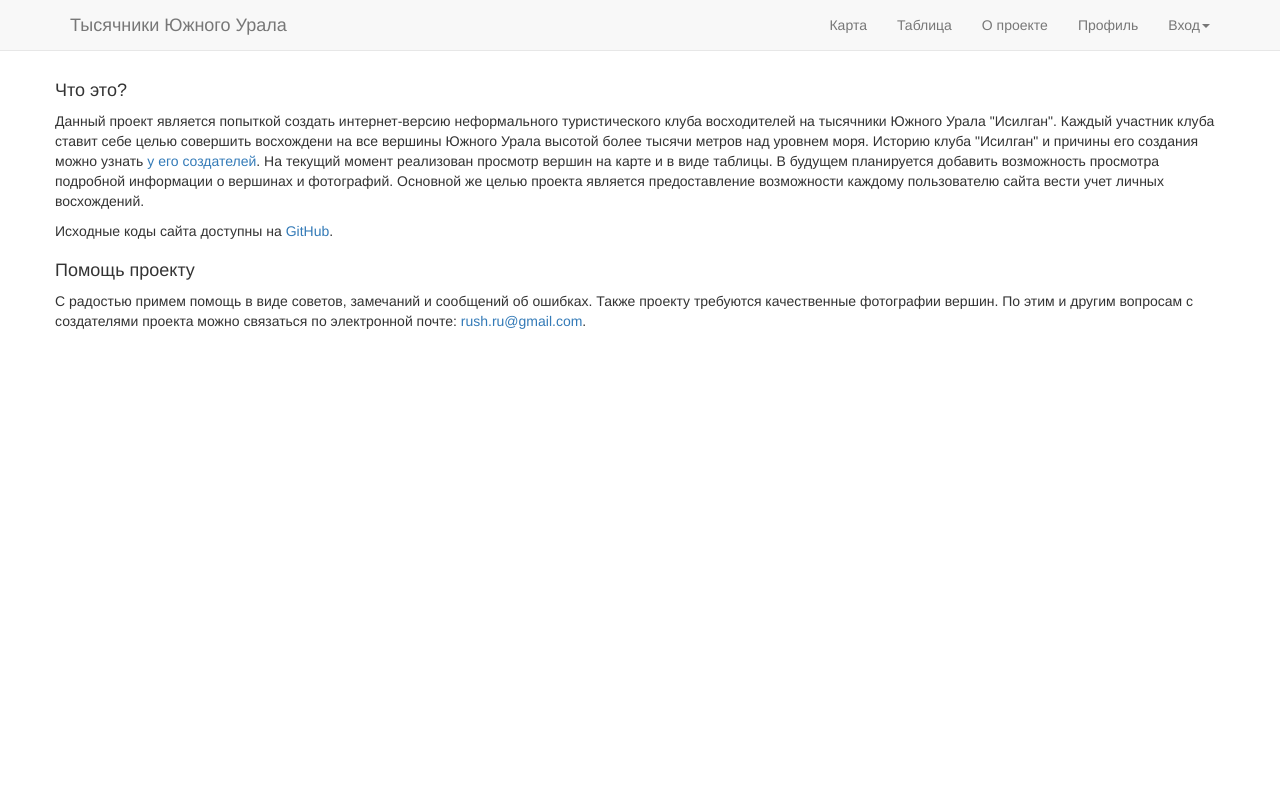
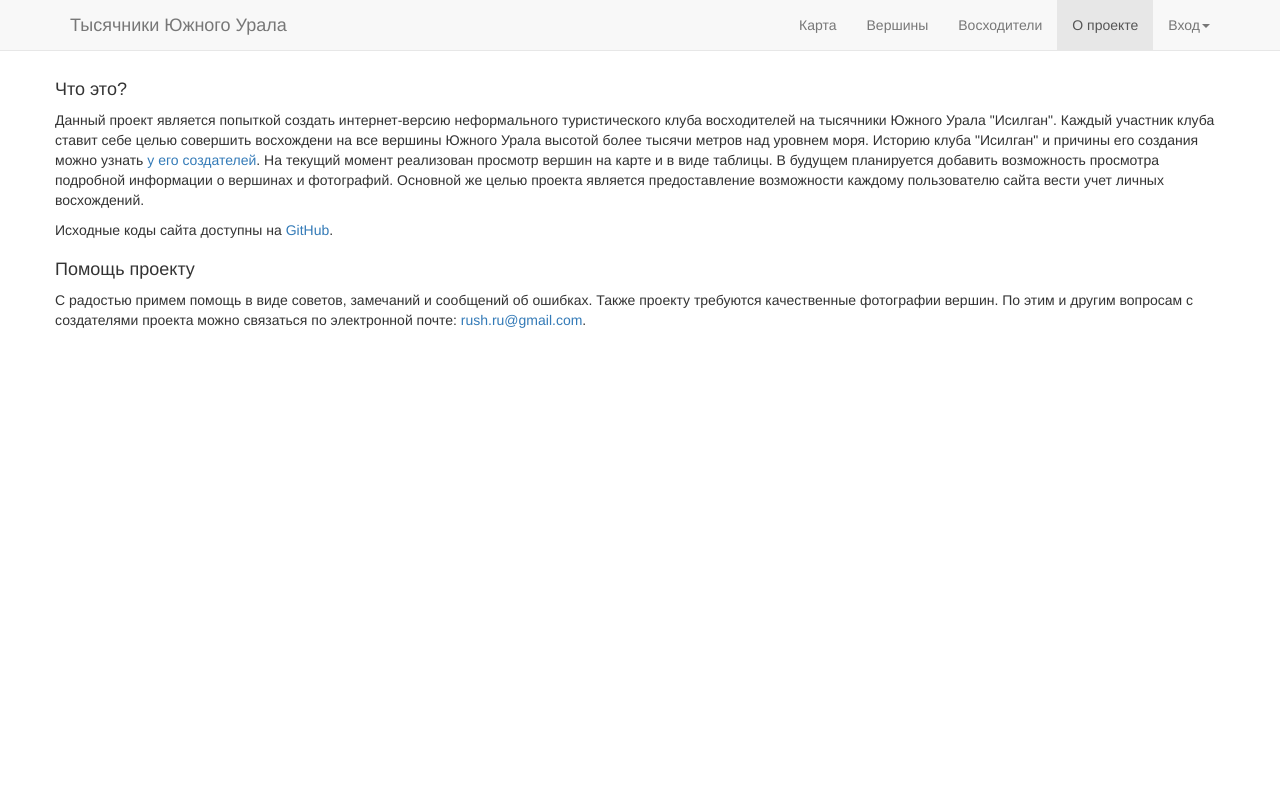
Before and after one commit to binrush/thousands, a Flask app: page /about in a window 1280 px wide. Run offline with Flask 2, Linux system fonts and the light colour scheme; parts of the project's set-up code (start-up, migrations or seed data) failed here and were passed over; some libraries are stand-ins or nearby versions.

Commit message:
Some ui fixes

```diff
--- a/thousands/static/style.css
+++ b/thousands/static/style.css
@@ -1,5 +1,6 @@
-#map { height: 700px; }
+html, body, .container, #map { height: 100%; }
 #coordinates-pick-map {
     margin-top: 15px;
     height: 300px;
 }
+body { padding-top: 70px;}
--- a/thousands/templates/layout.html
+++ b/thousands/templates/layout.html
@@ -37,7 +37,7 @@
   <body>
 
     <!-- Static navbar -->
-    <nav class="navbar navbar-default navbar-static-top">
+    <nav class="navbar navbar-default navbar-fixed-top">
       <div class="container">
         <div class="navbar-header">
           <button type="button" class="navbar-toggle collapsed" data-toggle="collapse" data-target="#navbar" aria-expanded="false" aria-controls="navbar">
--- a/thousands/templates/menu.html
+++ b/thousands/templates/menu.html
@@ -1,9 +1,9 @@
 <ul class="nav navbar-nav navbar-right">
 <!-- <li><a href="/admin/summits/new">Добавить</a></li> -->
-  <li><a href="/">Карта</a></li>
-  <li><a href="/table">Таблица</a></li>
-  <li><a href="/about">О проекте</a></li>
-  <li><a href="/profile">Профиль</a></li>
+<li {%  if active_page == 'index' %} class="active"{% endif %}><a href="{{ url_for('index')}}">Карта</a></li>
+<li {%  if active_page == 'table' %} class="active"{% endif %}><a href="{{ url_for('table') }}">Вершины</a></li>
+<li {%  if active_page == 'top' %} class="active"{% endif %}><a href="{{ url_for('top') }}">Восходители</a></li>
+<li {%  if active_page == 'about' %} class="active"{% endif %}><a href="{{ url_for('about') }}">О проекте</a></li>
   {% if not current_user.is_authenticated() %}
   <li class="dropdown">
       <a href="#" class="dropdown-toggle" data-toggle="dropdown" role="button" aria-expanded="false">Вход<span class="caret"></span></a>
@@ -14,7 +14,7 @@
       </ul>
   </li>
   {% else %}
-  <li><a href="/logout">Выход ({{ current_user.name }})</a></li>
+  <li {%  if active_page == 'profile' %} class="active"{% endif %}><a href="{{ url_for('profile') }}">{{ current_user.name }}</a></li>
   {% endif %}
 
 </ul>
--- a/thousands/templates/profile.html
+++ b/thousands/templates/profile.html
@@ -13,4 +13,9 @@
         </ul>
     </div>
 </div>
+<div class="row">
+    <div class="col-md-offset-3 col-md-6">
+        <a href="{{ url_for('logout') }}" class="btn btn-default" role="button">Выход</a>
+    </div>
+</div>
 {% endblock %}
--- a/thousands/views.py
+++ b/thousands/views.py
@@ -6,24 +6,28 @@ import httplib, json, urllib, io
 
 @app.route('/about')
 def about():
-    return render_template('about.html')
+    return render_template('about.html', active_page='about')
 
 @app.route('/')
 def index():
-    return render_template('map.html')
+    return render_template('map.html', active_page='index')
 
 @app.route('/table')
 def table():
     return render_template('table.html',
             summits=g.summits_dao.get_all(current_user.get_id(),
-                request.args.has_key('orderByHeight')))
+                request.args.has_key('orderByHeight')),
+            active_page='table')
 
 @app.route('/summit/<int:summit_id>')
 def summit(summit_id):
     s = g.summits_dao.get(summit_id)
     if s is None:
         return abort(404)
-    return render_template('summit.html', summit=s, climbers=g.climbs_dao.climbers(summit_id))
+    return render_template('summit.html',
+            summit=s,
+            climbers=g.climbs_dao.climbers(summit_id),
+            active_page='table')
 
 @app.route('/summit/new', methods=['GET', 'POST'])
 def summit_new():
@@ -127,8 +131,12 @@ def vk_login():
 @login_required
 def profile():
     climbed = [ s for s in g.summits_dao.get_all(current_user.get_id()) if s.climbed ]
-    return render_template('profile.html', climbed = climbed)
+    return render_template('profile.html', climbed = climbed, active_page='profile')
 
 @app.route('/user/<int:user_id>')
 def user(user_id):
     abort(404)
+
+@app.route('/top')
+def top():
+    abort(404)
```
